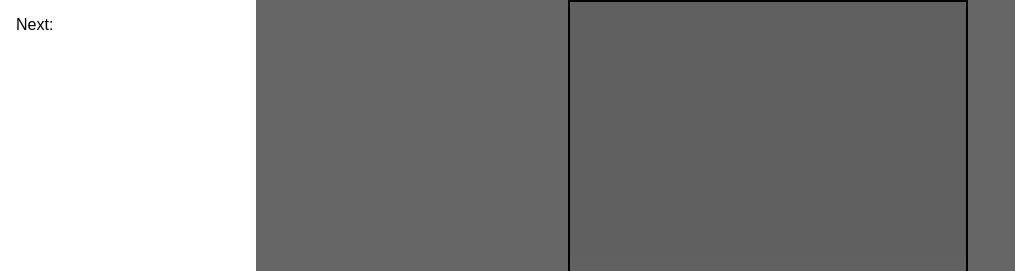
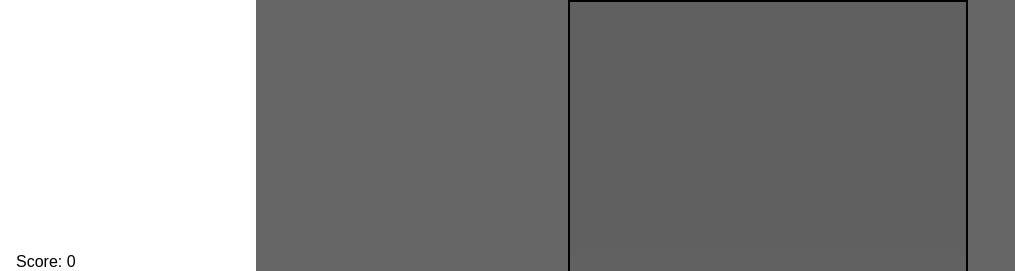
Before and after one commit to hansfilipelo/BlockFightJS, a plain HTML site: page index.html in a window 1280 px wide. Shown: the top 271 px of the page, without its empty margins (0-1015 px from the left). Drawn offline with Linux system fonts and the light colour scheme.

Commit message:
Don't show Next label

```diff
--- a/index.html
+++ b/index.html
@@ -22,7 +22,6 @@
 <body>
   <div id="sidebar">
     <div id="preview">
-      <label id="preview_label">Next:</label>
       <div id="preview_container">
         <canvas id="preview_canvas"></canvas>
       </div>
```
